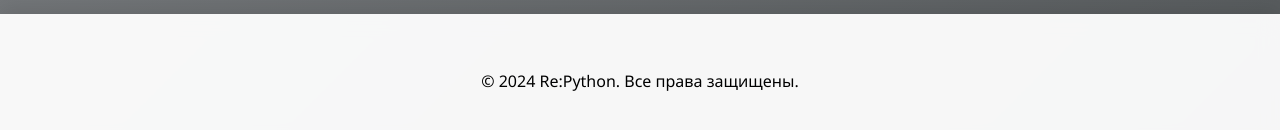
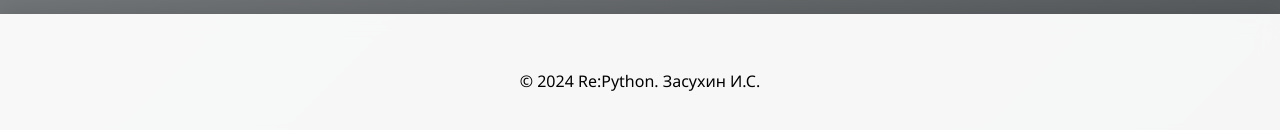
Before and after one commit to IvanZasukhin/PyRegex, a plain HTML site: page index.html in a window 1280 px wide. Shown: the part 2284-2414 px from the top of the page. Drawn offline with Linux system fonts and the light colour scheme.

Commit message:
Update index.html

```diff
--- a/index.html
+++ b/index.html
@@ -61,7 +61,7 @@
     </main>
        <footer>
        <div class="container">
-        <p>&copy; 2024 Re:Python. Все права защищены.</p>
+        <p>&copy; 2024 Re:Python. Засухин И.С.</p>
        </div>
     </footer>
     <script src="script.js"></script>
```
